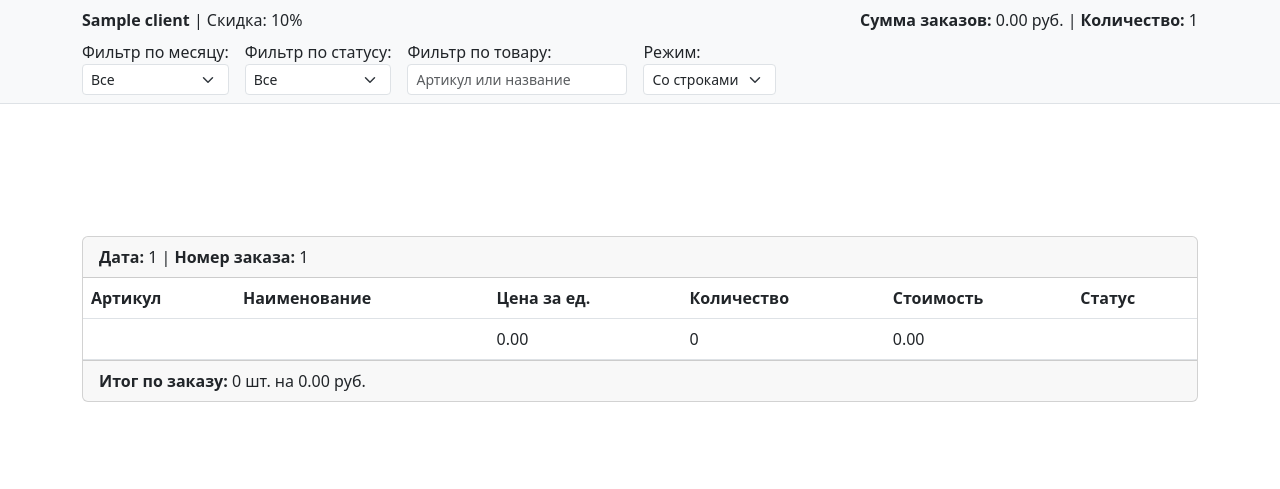
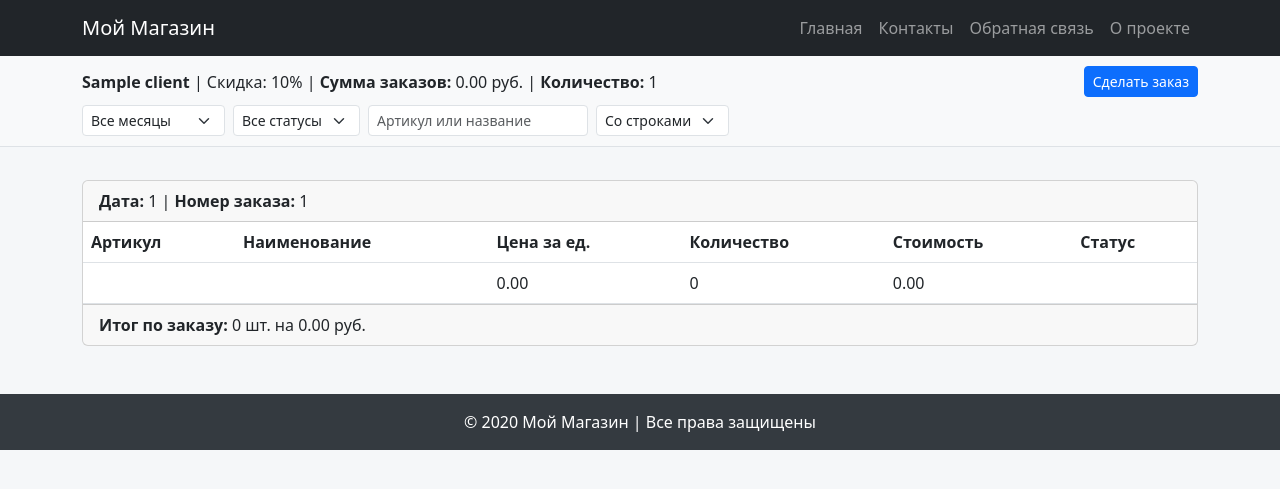
Before and after one commit to Sergey-Tsyganov/inernet_simple_store, a Flask app: template templates/orders.html in a window 1280 px wide. Shown: the top 489 px of the page. Run offline with Flask 3, Linux system fonts and the light colour scheme; the template is opened without the code that fills it: most values are stand-ins (such as "Sample title", 1, 10 or a date in 2020).

Commit message:
все сделано

```diff
--- a/templates/contacts.html
+++ b/templates/contacts.html
@@ -31,7 +31,7 @@
         </button>
         <div class="collapse navbar-collapse justify-content-end" id="navbarNav">
             <ul class="navbar-nav">
-                <li class="nav-item"><a class="nav-link" href="/index">Главная</a></li>
+                <li class="nav-item"><a class="nav-link" href="/">Главная</a></li>
                 <li class="nav-item"><a class="nav-link active" href="/contacts">Контакты</a></li>
                 <li class="nav-item"><a class="nav-link" href="/feedback">Обратная связь</a></li>
                 <li class="nav-item"><a class="nav-link" href="/about">О проекте</a></li>
--- a/templates/feedback.html
+++ b/templates/feedback.html
@@ -15,7 +15,7 @@
         </button>
         <div class="collapse navbar-collapse justify-content-end" id="navbarNav">
             <ul class="navbar-nav">
-                <li class="nav-item"><a class="nav-link" href="/index">Главная</a></li>
+                <li class="nav-item"><a class="nav-link" href="/">Главная</a></li>
                 <li class="nav-item"><a class="nav-link" href="/contacts">Контакты</a></li>
                 <li class="nav-item"><a class="nav-link active" href="/feedback">Обратная связь</a></li>
                 <li class="nav-item"><a class="nav-link" href="/about">О проекте</a></li>
--- a/templates/login.html
+++ b/templates/login.html
@@ -31,7 +31,7 @@
         </button>
         <div class="collapse navbar-collapse justify-content-end" id="navbarNav">
             <ul class="navbar-nav">
-                <li class="nav-item"><a class="nav-link" href="/index">Главная</a></li>
+                <li class="nav-item"><a class="nav-link" href="/">Главная</a></li>
                 <li class="nav-item"><a class="nav-link" href="/contacts">Контакты</a></li>
                 <li class="nav-item"><a class="nav-link" href="/feedback">Обратная связь</a></li>
                 <li class="nav-item"><a class="nav-link" href="/about">О проекте</a></li>
--- a/templates/orders.html
+++ b/templates/orders.html
@@ -2,74 +2,87 @@
 <html lang="ru">
 <head>
     <meta charset="UTF-8">
-    <title>Мои заказы</title>
+    <title>Статистика заказов</title>
     <link rel="stylesheet" href="https://cdn.jsdelivr.net/npm/bootstrap@5.3.0/dist/css/bootstrap.min.css">
     <style>
-        body { margin: 0; padding-top: 140px; }
-        .fixed-panel {
+        body {
+            margin: 0;
+            padding-top: 180px; /* navbar + панель итогов */
+            background-color: #f5f7f9;
+        }
+        .fixed-summary-panel {
             position: fixed;
-            top: 0;
+            top: 56px;
             width: 100%;
             z-index: 1050;
             background: #f8f9fa;
             border-bottom: 1px solid #dee2e6;
+            padding: 10px 0;
         }
         .refused { background-color: #f8d7da !important; }
+        footer { background-color: #343a40; color: #fff; }
     </style>
 </head>
 <body>
 
-<!-- ✅ Единая верхняя панель -->
-<div class="fixed-panel p-2">
-    <div class="container d-flex flex-wrap justify-content-between align-items-center">
+<!-- ✅ Navbar -->
+<nav class="navbar navbar-expand-lg navbar-dark bg-dark shadow-sm fixed-top">
+    <div class="container">
+        <a class="navbar-brand" href="/index">Мой Магазин</a>
+        <button class="navbar-toggler" type="button" data-bs-toggle="collapse" data-bs-target="#navbarNav">
+            <span class="navbar-toggler-icon"></span>
+        </button>
+        <div class="collapse navbar-collapse justify-content-end" id="navbarNav">
+            <ul class="navbar-nav">
+                <li class="nav-item"><a class="nav-link" href="/">Главная</a></li>
+                <li class="nav-item"><a class="nav-link" href="/contacts">Контакты</a></li>
+                <li class="nav-item"><a class="nav-link" href="/feedback">Обратная связь</a></li>
+                <li class="nav-item"><a class="nav-link" href="/about">О проекте</a></li>
+            </ul>
+        </div>
+    </div>
+</nav>
+
+<!-- ✅ Панель итогов, кнопки и фильтров -->
+<div class="fixed-summary-panel">
+    <div class="container d-flex justify-content-between align-items-center flex-wrap">
         <div>
-            <strong>{{ client.client_name }}</strong> | Скидка: {{ discount }}%
-        </div>
-        <div>
+            <strong>{{ client.client_name }}</strong> | Скидка: {{ discount }}% |
             <strong>Сумма заказов:</strong> <span id="totalSum">{{ "%.2f"|format(total_sum) }}</span> руб. |
             <strong>Количество:</strong> <span id="totalQty">{{ total_qty }}</span>
         </div>
+        <a href="/shop" class="btn btn-primary btn-sm">Сделать заказ</a>
     </div>
-    <div class="container d-flex flex-wrap gap-3 mt-2">
-        <div>
-            <label>Фильтр по месяцу:
-                <select class="form-select form-select-sm" onchange="applyFilters()" id="monthFilter">
-                    <option value="">Все</option>
+
+    <div class="container d-flex flex-wrap gap-2 mt-2">
+        <select class="form-select form-select-sm w-auto" onchange="applyFilters()" id="monthFilter">
+            <option value="">Все месяцы</option>
             {% for m in months %}
             <option value="{{ m }}">{{ m }}</option>
             {% endfor %}
         </select>
-            </label>
-        </div>
-        <div>
-            <label>Фильтр по статусу:
-                <select class="form-select form-select-sm" onchange="applyFilters()" id="statusFilter">
-                    <option value="">Все</option>
+
+        <select class="form-select form-select-sm w-auto" onchange="applyFilters()" id="statusFilter">
+            <option value="">Все статусы</option>
             <option value="новый">Новый</option>
             <option value="отгружено">Отгружено</option>
             <option value="доставлен">Доставлен</option>
             <option value="отказано">Отказано</option>
         </select>
-            </label>
-        </div>
-        <div>
-            <label>Фильтр по товару:
-                <input type="text" class="form-control form-control-sm" id="productFilter" placeholder="Артикул или название" oninput="applyFilters()">
-            </label>
-        </div>
-        <div>
-            <label>Режим:
-                <select class="form-select form-select-sm" onchange="applyFilters()" id="modeFilter">
+
+        <input type="text" class="form-control form-control-sm w-auto"
+               placeholder="Артикул или название" id="productFilter" oninput="applyFilters()">
+
+        <select class="form-select form-select-sm w-auto" onchange="applyFilters()" id="modeFilter">
             <option value="detailed">Со строками</option>
             <option value="summary">Без строк</option>
         </select>
-            </label>
-        </div>
     </div>
 </div>
 
-<!-- ✅ Контент -->
-<div class="container mt-5 pt-5">
+<!-- ✅ Основной контент -->
+<div class="container mb-5">
+
     {% for order_number, items in grouped.items() %}
     <div class="card mb-3 order-block" data-month="{{ items[0][0][:7] }}">
         <div class="card-header">
@@ -119,9 +132,18 @@
         </div>
     </div>
     {% endfor %}
+
 </div>
 
-<!-- ✅ Скрипт -->
+<!-- ✅ Футер -->
+<footer class="py-3 mt-5">
+    <div class="container text-center">
+        © {{ year }} Мой Магазин | Все права защищены
+    </div>
+</footer>
+
+<script src="https://cdn.jsdelivr.net/npm/bootstrap@5.3.0/dist/js/bootstrap.bundle.min.js"></script>
+
 <script>
 function applyFilters() {
     const month = document.getElementById('monthFilter').value;
@@ -177,11 +199,7 @@ function applyFilters() {
         summaryText.textContent = `Итог: ${orderQty} шт. на ${orderSum.toFixed(2)} руб.`;
 
         const detailsBlock = order.querySelector('.order-details');
-        if (mode === 'summary') {
-            detailsBlock.style.display = 'none';
-        } else {
-            detailsBlock.style.display = foundInOrder ? '' : 'none';
-        }
+        detailsBlock.style.display = (mode === 'summary') ? 'none' : (foundInOrder ? '' : 'none');
 
         order.style.display = foundInOrder ? '' : 'none';
 
```
Also changed, not shown: templates/shop.html (+43 -10 lines), static/captcha/current_captcha.png. Lines whose indentation alone changed are shown as unchanged.
